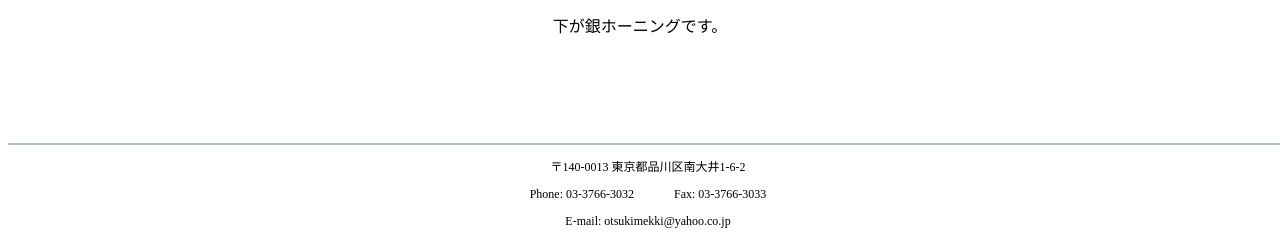
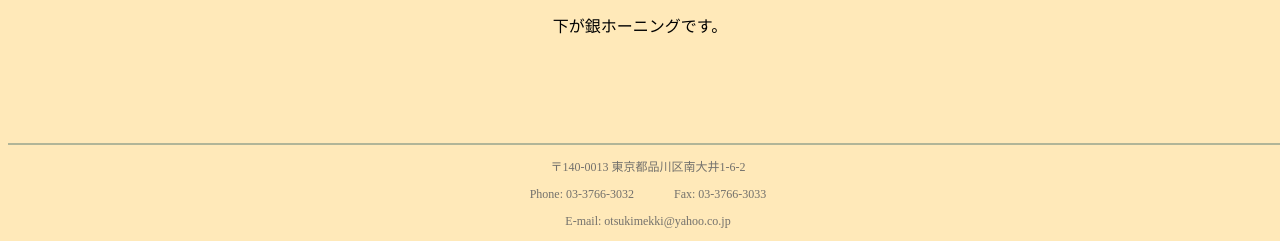
Before and after one commit to otsukimekki/otsukimekki.github.io, a plain HTML site: page ag.html in a window 1280 px wide. Shown: the part 2468-2709 px from the top of the page. Drawn offline with Linux system fonts and the light colour scheme.

Commit message:
Update stylesheet.css

```diff
--- a/stylesheet.css
+++ b/stylesheet.css
@@ -5,6 +5,9 @@
 a{
   text-decoration:none;
   color:white;
+}
+body{
+  background-color: rgba(270,200,80,0.4);
 }
 .container{
   max-width:1400px;
@@ -126,6 +129,7 @@ footer{
   width:100%;
   /*background-color:rgba(270,240,200,1);*/
   border-top:2px solid rgba(100,130,120,0.5);
+  color:rgba(100,100,100,0.9);
 }
 .phone span{
   padding:0 20px;
```
